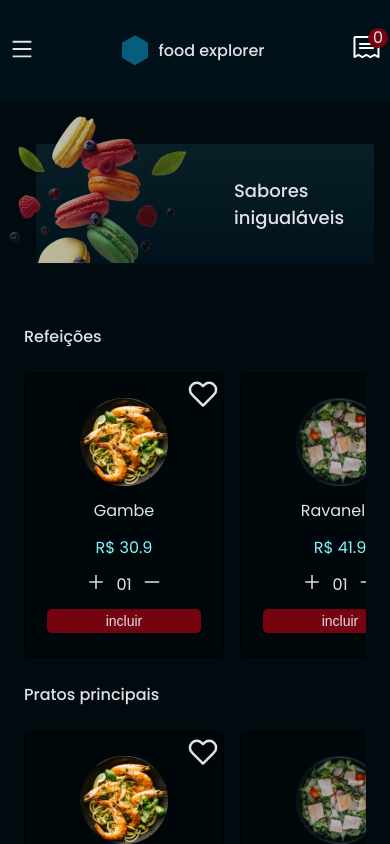
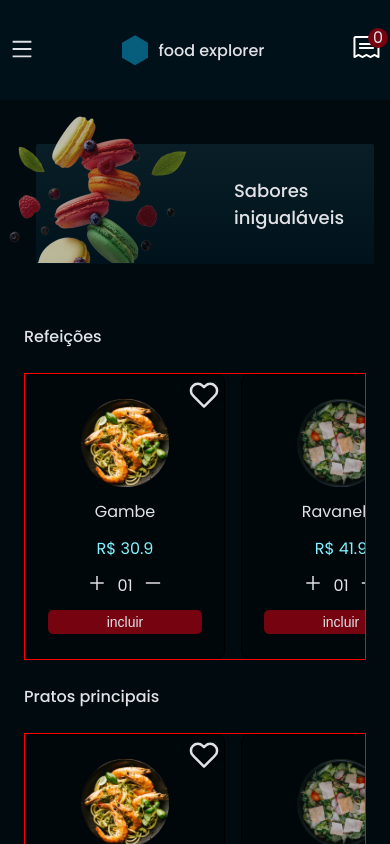
Before and after one commit to fcomateus/explorer-food-frontend, a React (Vite) app: page /home in a window 390 px wide. Shown: the top 844 px of the page. Built offline with nearby package versions, Linux system fonts and the light colour scheme.

Commit message:
adding responsivity to slider

```diff
--- a/src/components/Slider/index.jsx
+++ b/src/components/Slider/index.jsx
@@ -13,7 +13,6 @@ import image4 from '../../assets/molla.png'
 export function Slider({items}) {
     const carousel = useRef();
     const [width, setWidth] = useState(0);
-    console.log(items);
     const [dishes, setDishes] = useState(items)
 
     function handleAdd(dish) {
--- a/src/components/Slider/style.js
+++ b/src/components/Slider/style.js
@@ -9,6 +9,8 @@ export const Container = styled.div`
         display: flex;
         align-items: center;
         justify-content: center;
+
+        border: 1px solid red;
     }
 
     .carousel {
@@ -75,4 +77,13 @@ export const Container = styled.div`
         border-radius: 5px;
         font-weight: 500;
     }
+
+    @media(min-width: 648px) {
+        & {
+            margin-left: 0;
+            max-width: 100%;
+        }
+    }
+
+
 `
```
